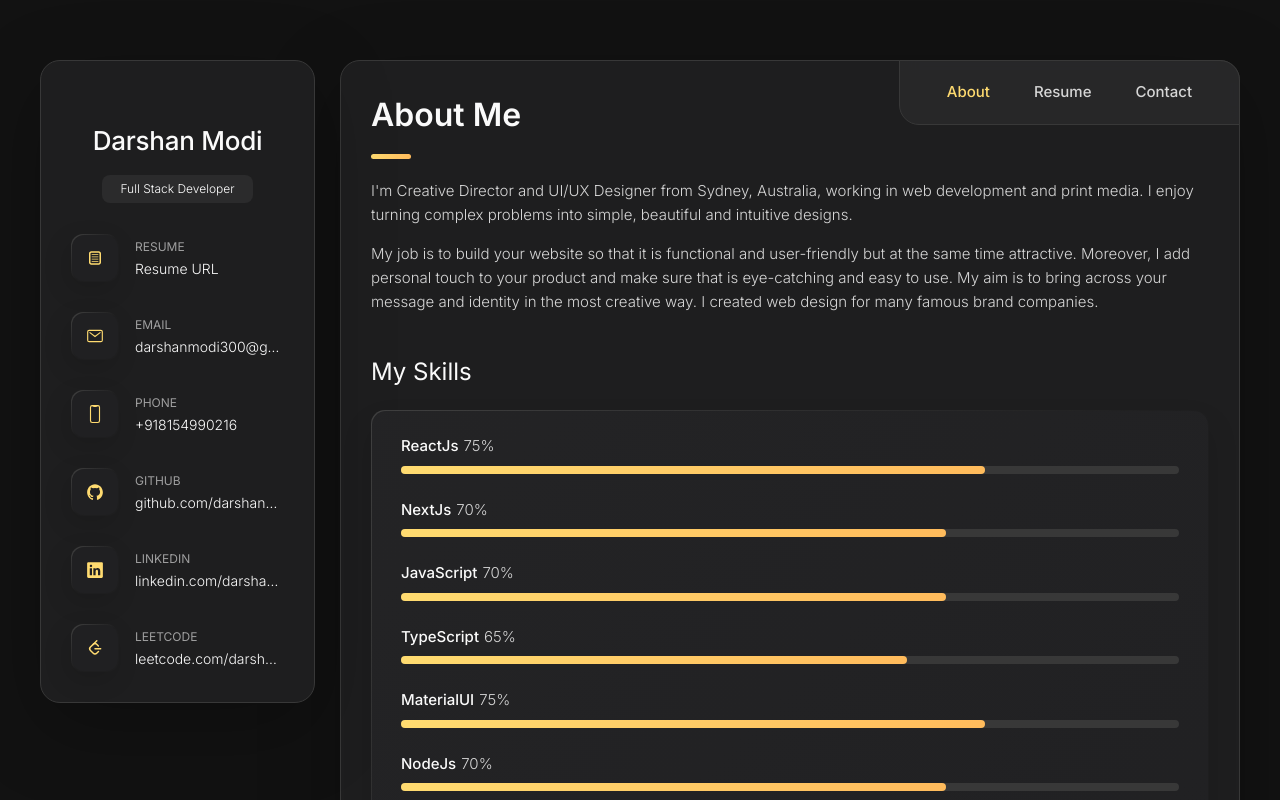
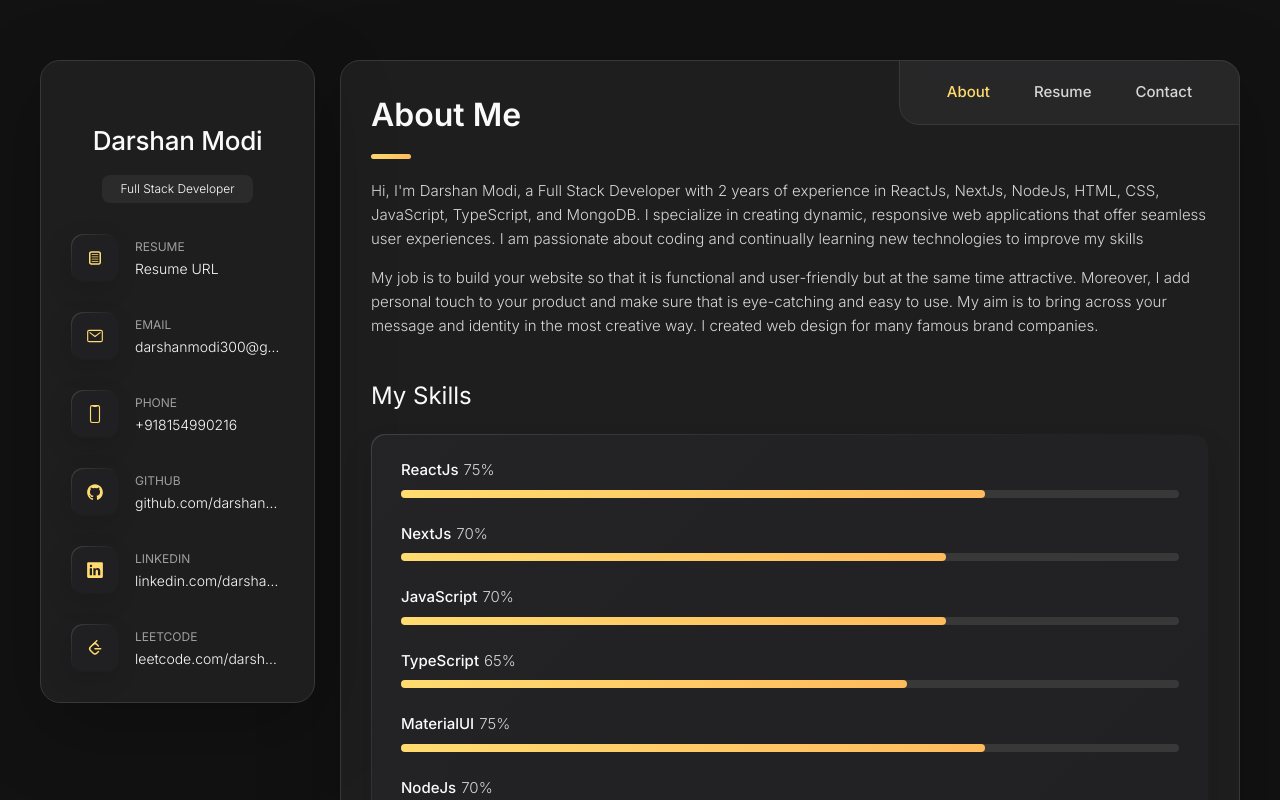
Before and after one commit to darshanmodi13/portfolio-website, a Next.js app: page / in a window 1280 px wide. Shown: the top 800 px of the page. Built offline with nearby package versions, Linux system fonts and the light colour scheme.

Commit message:
new portfolio website

```diff
--- a/src/components/About.jsx
+++ b/src/components/About.tsx
@@ -23,7 +23,8 @@ const About = () => {
 			</header>
 			<section className="about-text">
 				<p>
-					I'm Creative Director and UI/UX Designer from Sydney, Australia, working in web development and print media. I enjoy turning complex problems into simple, beautiful and intuitive designs.
+					Hi, I&apos;m Darshan Modi, a Full Stack Developer with 2 years of experience in ReactJs, NextJs, NodeJs, HTML, CSS, JavaScript, TypeScript, and MongoDB. I specialize in creating dynamic,
+					responsive web applications that offer seamless user experiences. I am passionate about coding and continually learning new technologies to improve my skills
 				</p>
 				<p>
 					My job is to build your website so that it is functional and user-friendly but at the same time attractive. Moreover, I add personal touch to your product and make sure that is eye-catching
```
